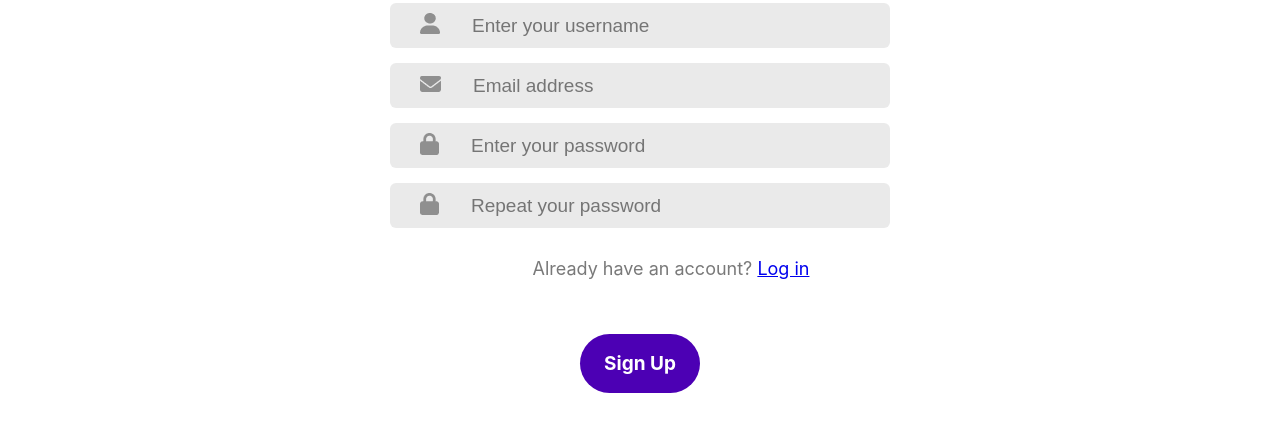
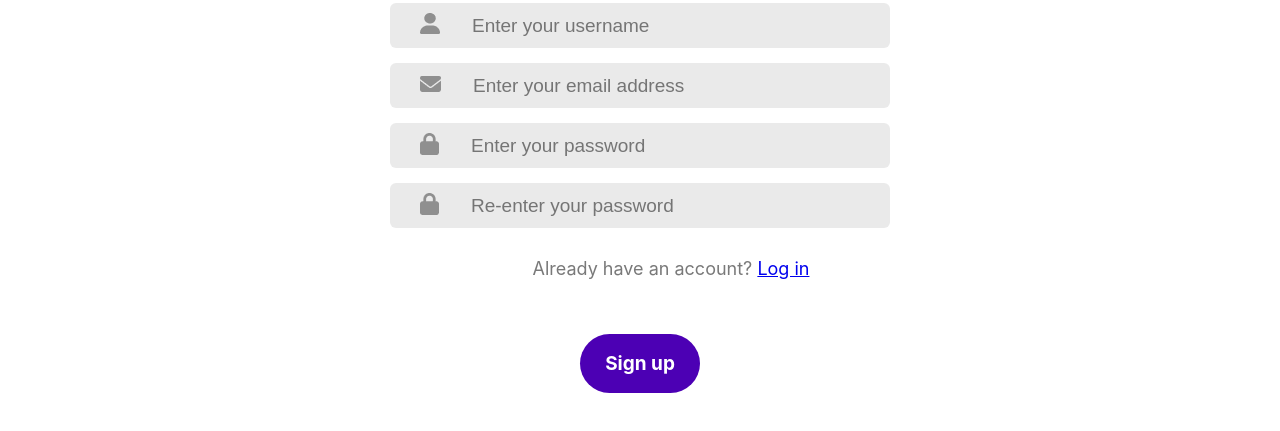
Before and after one commit to 19ec94/interactive-3d-web-design, a React (Create React App) app: page /signup in a window 1280 px wide. Shown: the part 221-652 px from the top of the page. Built offline with nearby package versions, Linux system fonts and the light colour scheme.

Commit message:
Remove "action" variable
Since the functionalities of signup and login are seperated from one
another, "action" variable is not needed to capture the current state of
the form.

```diff
--- a/src/components/pages/Login.jsx
+++ b/src/components/pages/Login.jsx
@@ -9,7 +9,6 @@ import FormElement from './FormElement';
 
 
 export const Login = () => {
-  const [action, setAction] = useState("Login");
   return (
     <div className="container">
       <form>
@@ -42,9 +41,8 @@ export const Login = () => {
           </div>
           <div className="submit-container">
             <div
-              className={action === "Sign Up" ? "submit gray" : "submit"}
+              className={"submit"}
               onClick={() => {
-                setAction("Login");
               }}
             >
               Log in
--- a/src/components/pages/Signup.jsx
+++ b/src/components/pages/Signup.jsx
@@ -9,8 +9,6 @@ import password_icon from "../../Assets/password.png";
 import FormElement from './FormElement';
 
 export const Signup = () => {
-  const [action, setAction] = useState("Sign Up");
-  // Create a reusable form element
   return (
     <div className="container">
       <form>
@@ -29,7 +27,7 @@ export const Signup = () => {
             imgSrc={email_icon}
             inputType="text"
             inputName="user_email"
-            inputPlaceholder="Email address"
+            inputPlaceholder="Enter your email address"
           />
           <div className="passwords">
             <FormElement
@@ -42,7 +40,7 @@ export const Signup = () => {
               imgSrc={password_icon}
               inputType="text"
               inputName="user_password_repeat"
-              inputPlaceholder="Repeat your password"
+              inputPlaceholder="Re-enter your password"
             />
           </div>
           <div className="link-to-container">
@@ -53,12 +51,10 @@ export const Signup = () => {
           </div>
           <div className="submit-container">
             <div
-              className={action === "Login" ? "submit gray" : "submit"}
-              onClick={() => {
-                setAction("Sign Up");
-              }}
+              className={"submit"}
+              onClick={() => { }}
             >
-              Sign Up
+              Sign up
             </div>
           </div>
         </div>
```
